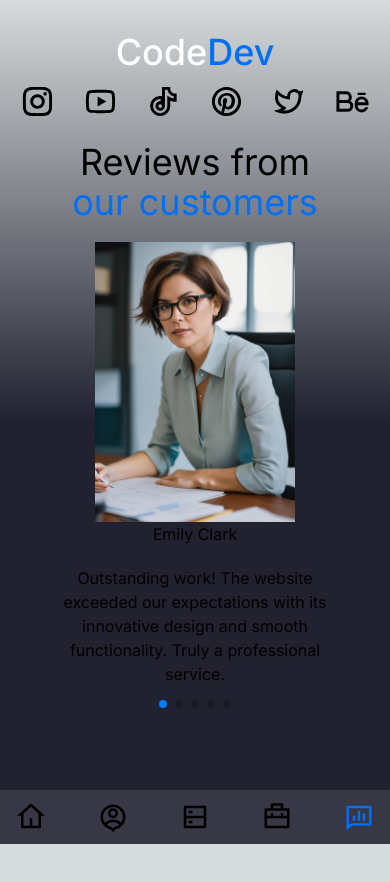
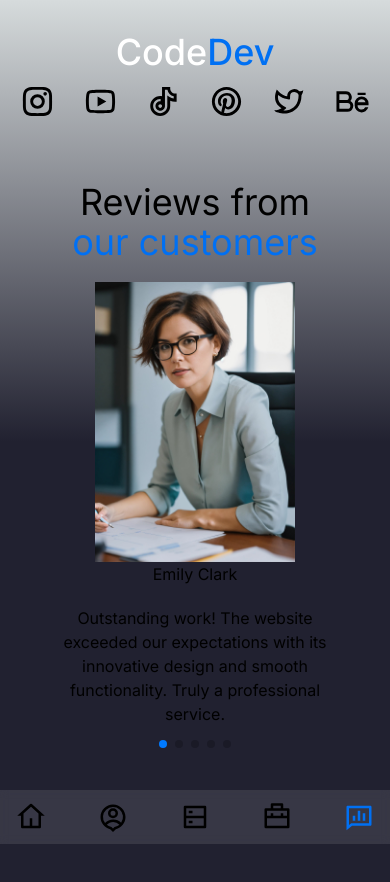
Before and after one commit to wrujel/portfolio-web, a Next.js app: page /customers in a window 390 px wide. Before the commit the page ends 844 px from the top, so only its background shows below. Built offline with nearby package versions, Linux system fonts and the light colour scheme.

Commit message:
fix mobile styles

```diff
--- a/src/components/Customers/Customers.tsx
+++ b/src/components/Customers/Customers.tsx
@@ -9,7 +9,7 @@ const Customers = () => {
   return (
     <div className="h-screen min-w-[320px]">
       <AvatarWithTablet />
-      <div className="flex flex-col justify-center min-h-screen">
+      <div className="flex flex-col justify-center min-h-screen mt-10 md:mt-0">
         <motion.h1
           variants={fadeIn("up", 0.5)}
           initial="hidden"
--- a/src/components/Services/Services.tsx
+++ b/src/components/Services/Services.tsx
@@ -11,7 +11,7 @@ const Services = () => {
     <div className="flex items-center justify-center h-screen">
       <AvatarWithTablet />
 
-      <div className="flex flex-col items-center md:flex-row gap-x-5">
+      <div className="flex flex-col items-center md:flex-row gap-x-5 mt-10 md:mt-0">
         <div className="flex flex-col text-center md:text-left md:w-[30vw] mb-10 md:mb-32">
           <motion.h1
             variants={fadeIn("up", 0.5)}
```
